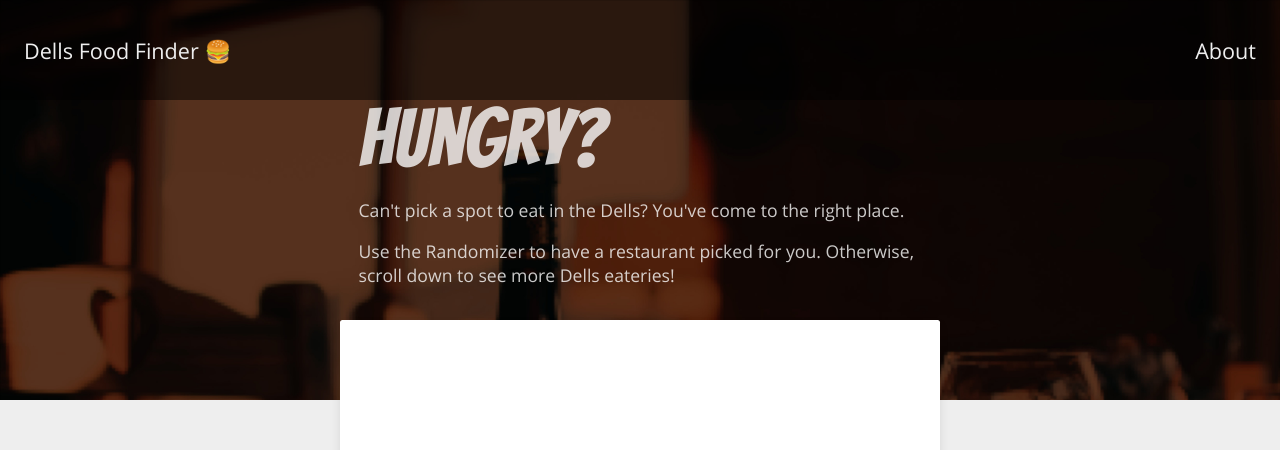
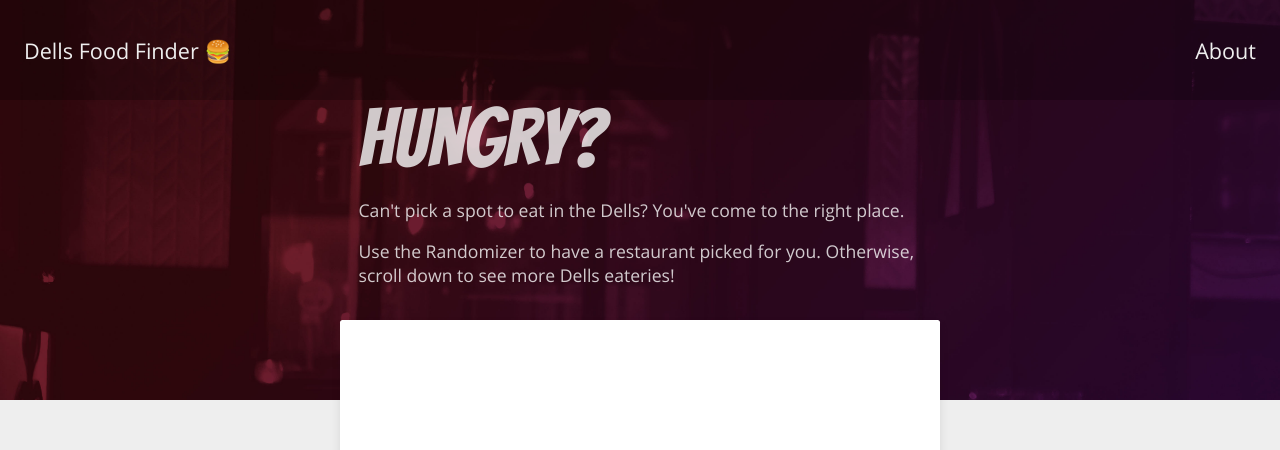
Before and after one commit to theschmocker/Dells-Food-Finder, a React (Create React App) app in the folder client/: page / in a window 1280 px wide. Shown: the top 450 px of the page. Built offline with nearby package versions, Linux system fonts and the light colour scheme; no server answers.

Commit message:
try alternative hero image

```diff
--- a/client/src/components/Header/Header.css
+++ b/client/src/components/Header/Header.css
@@ -1,6 +1,6 @@
 .header {
     width: 100%;
-    background: url('hero.jpg');
+    background: url('hero1.jpg');
     color: rgba(250,250,250, 0.8);
     background-size: cover;
 }
@@ -12,7 +12,7 @@
     justify-content: space-between;
     height: 100px;
     font-size: 1.35rem;
-    background: rgba(0,0,0, 0.5);
+    background: rgba(0,0,0, 0.25);
 }
 
 .nav a {
```
Also changed, not shown: client/src/components/Header/hero1.jpg (added).
